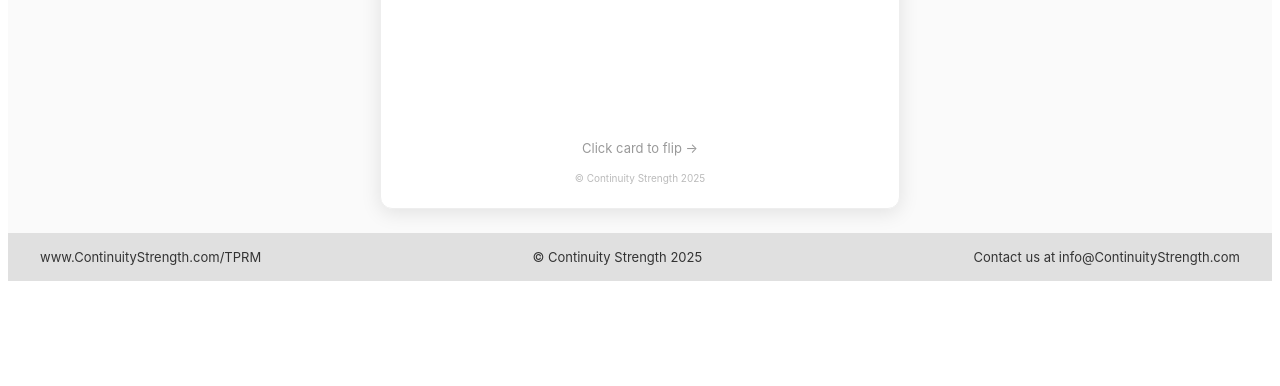
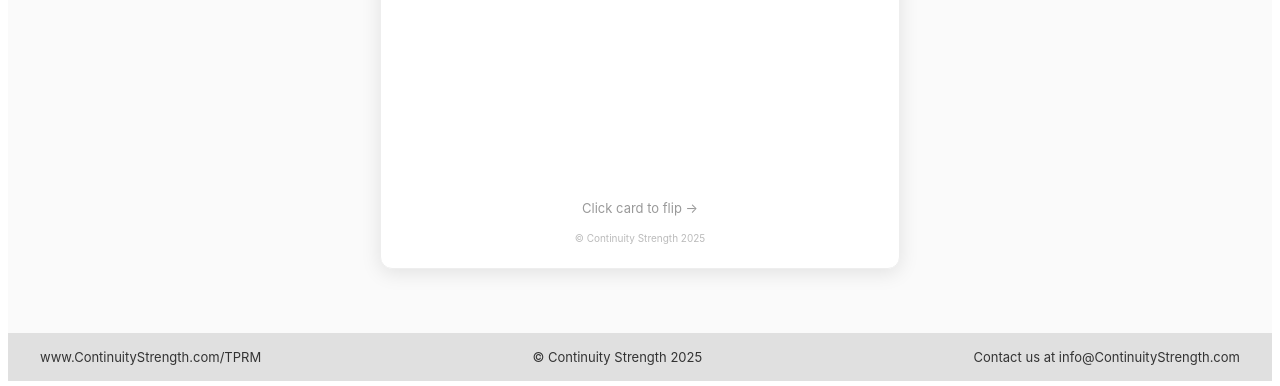
Before and after one commit to ContinuityStrength/vendor-resilience-deck, a React (Create React App) app: page / in a window 1280 px wide. Both pictures are taken after a click on the button "Draw Random Scenario". Shown: the part 540-926 px from the top of the page. Before the commit the page ends 829 px from the top, so only its background shows below. Built offline with nearby package versions, Linux system fonts and the light colour scheme.

Commit message:
Update App.js

```diff
--- a/src/App.js
+++ b/src/App.js
@@ -267,6 +267,7 @@ export default function VendorResilienceDeck() {
     setSelectedScenario(availableScenarios[randomIndex]);
     setIsFlipped(false);
     setCurrentWildCard(null);
+    setSelectedWildCategory(null);
     setCurrentView('scenario');
   };
 
@@ -274,6 +275,7 @@ export default function VendorResilienceDeck() {
     setSelectedScenario(scenario);
     setIsFlipped(false);
     setCurrentWildCard(null);
+    setSelectedWildCategory(null);
     setCurrentView('scenario');
   };
 
@@ -285,7 +287,7 @@ export default function VendorResilienceDeck() {
     setShowWildCardSelector(false);
   };
 
-  const drawAnotherWildCard = () => {
+  const handleDrawAnother = () => {
     if (selectedWildCategory) {
       const categoryCards = availableWildCards.filter(card => card.category === selectedWildCategory);
       const randomIndex = Math.floor(Math.random() * categoryCards.length);
@@ -319,7 +321,7 @@ export default function VendorResilienceDeck() {
   );
 
   const renderFooter = () => (
-    <div style={{ backgroundColor: '#e0e0e0', padding: '16px 24px', marginTop: 'auto' }}>
+    <div style={{ backgroundColor: '#e0e0e0', padding: '16px 24px', marginTop: '40px', flexShrink: 0 }}>
       <div style={{ maxWidth: '1200px', margin: '0 auto', display: 'flex', justifyContent: 'space-between', alignItems: 'center', flexWrap: 'wrap', gap: '12px' }}>
         <div style={{ color: '#333', fontSize: '13px' }}>
           www.ContinuityStrength.com/TPRM
@@ -415,14 +417,14 @@ export default function VendorResilienceDeck() {
           </div>
         </div>
 
-        {/* Cards container - side by side with fixed widths */}
-        <div style={{ display: 'flex', gap: '24px', justifyContent: 'center', alignItems: 'flex-start' }}>
-          {/* Scenario Card - fixed width */}
+        {/* Cards container - side by side with fixed height */}
+        <div style={{ display: 'flex', gap: '24px', justifyContent: 'center', alignItems: 'stretch' }}>
+          {/* Scenario Card - fixed dimensions */}
           <div style={{ width: '520px', flexShrink: 0 }}>
-            <div onClick={() => setIsFlipped(!isFlipped)} style={{ perspective: '1000px', cursor: 'pointer' }}>
-              <div style={{ position: 'relative', width: '100%', minHeight: '520px', transition: 'transform 0.6s', transformStyle: 'preserve-3d', transform: isFlipped ? 'rotateY(180deg)' : 'rotateY(0deg)' }}>
+            <div onClick={() => setIsFlipped(!isFlipped)} style={{ perspective: '1000px', cursor: 'pointer', height: '100%' }}>
+              <div style={{ position: 'relative', width: '100%', height: '580px', transition: 'transform 0.6s', transformStyle: 'preserve-3d', transform: isFlipped ? 'rotateY(180deg)' : 'rotateY(0deg)' }}>
                 {/* Front of card */}
-                <div style={{ position: 'absolute', width: '100%', minHeight: '520px', backfaceVisibility: 'hidden', backgroundColor: '#fff', borderRadius: '12px', boxShadow: '0 4px 20px rgba(0,0,0,0.1)', padding: '24px', display: 'flex', flexDirection: 'column', border: '1px solid #eee', boxSizing: 'border-box' }}>
+                <div style={{ position: 'absolute', width: '100%', height: '580px', backfaceVisibility: 'hidden', backgroundColor: '#fff', borderRadius: '12px', boxShadow: '0 4px 20px rgba(0,0,0,0.1)', padding: '24px', display: 'flex', flexDirection: 'column', border: '1px solid #eee', boxSizing: 'border-box' }}>
                   <div style={{ display: 'flex', justifyContent: 'space-between', alignItems: 'flex-start', marginBottom: '20px' }}>
                     <img src="https://continuitystrength.com/s/CS-favicon-cropped-minimized.png" alt="CS" style={{ width: '32px', height: '32px', borderRadius: '4px' }} />
                     <span style={{ fontSize: '12px', color: '#666', display: 'flex', alignItems: 'center', gap: '6px' }}>{getCategoryIcon(selectedScenario.category)} {selectedScenario.categoryLabel}</span>
@@ -433,25 +435,25 @@ export default function VendorResilienceDeck() {
                   <div style={{ textAlign: 'center', marginTop: '16px', fontSize: '10px', color: '#bbb' }}>© Continuity Strength 2025</div>
                 </div>
                 {/* Back of card */}
-                <div style={{ position: 'absolute', width: '100%', minHeight: '520px', backfaceVisibility: 'hidden', backgroundColor: '#fafafa', borderRadius: '12px', boxShadow: '0 4px 20px rgba(0,0,0,0.1)', padding: '24px', transform: 'rotateY(180deg)', overflow: 'auto', border: '1px solid #eee', boxSizing: 'border-box' }}>
+                <div style={{ position: 'absolute', width: '100%', height: '580px', backfaceVisibility: 'hidden', backgroundColor: '#fafafa', borderRadius: '12px', boxShadow: '0 4px 20px rgba(0,0,0,0.1)', padding: '24px', transform: 'rotateY(180deg)', overflow: 'auto', border: '1px solid #eee', boxSizing: 'border-box', display: 'flex', flexDirection: 'column' }}>
                   <div style={{ display: 'flex', justifyContent: 'space-between', alignItems: 'flex-start', marginBottom: '16px' }}>
                     <img src="https://continuitystrength.com/s/CS-favicon-cropped-minimized.png" alt="CS" style={{ width: '32px', height: '32px', borderRadius: '4px' }} />
                   </div>
                   <h3 style={{ fontSize: '13px', color: '#296ecb', marginBottom: '8px', fontWeight: '700' }}>SCENARIO DETAILS</h3>
-                  <ul style={{ margin: '0 0 16px 0', paddingLeft: '18px', fontSize: '14px', color: '#444' }}>
-                    {selectedScenario.details.map((detail, i) => <li key={i} style={{ marginBottom: '6px', lineHeight: '1.5' }}>{detail}</li>)}
+                  <ul style={{ margin: '0 0 12px 0', paddingLeft: '18px', fontSize: '13px', color: '#444' }}>
+                    {selectedScenario.details.map((detail, i) => <li key={i} style={{ marginBottom: '4px', lineHeight: '1.4' }}>{detail}</li>)}
                   </ul>
                   <h3 style={{ fontSize: '13px', color: '#296ecb', marginBottom: '8px', fontWeight: '700' }}>DISCUSSION PROMPTS</h3>
-                  <ul style={{ margin: '0 0 16px 0', paddingLeft: '18px', fontSize: '14px', color: '#444' }}>
-                    {selectedScenario.prompts.map((prompt, i) => <li key={i} style={{ marginBottom: '6px', lineHeight: '1.5' }}>{prompt}</li>)}
+                  <ul style={{ margin: '0 0 12px 0', paddingLeft: '18px', fontSize: '13px', color: '#444' }}>
+                    {selectedScenario.prompts.map((prompt, i) => <li key={i} style={{ marginBottom: '4px', lineHeight: '1.4' }}>{prompt}</li>)}
                   </ul>
                   <h3 style={{ fontSize: '13px', color: '#296ecb', marginBottom: '8px', fontWeight: '700' }}>REAL-WORLD CHECK</h3>
-                  <ul style={{ margin: '0 0 24px 0', paddingLeft: '18px', fontSize: '14px', color: '#444' }}>
-                    {selectedScenario.realWorldCheck.map((check, i) => <li key={i} style={{ marginBottom: '6px', lineHeight: '1.5' }}>{check}</li>)}
+                  <ul style={{ margin: '0 0 16px 0', paddingLeft: '18px', fontSize: '13px', color: '#444' }}>
+                    {selectedScenario.realWorldCheck.map((check, i) => <li key={i} style={{ marginBottom: '4px', lineHeight: '1.4' }}>{check}</li>)}
                   </ul>
                   {/* Lead gen message */}
-                  <div style={{ marginTop: 'auto', paddingTop: '16px' }}>
-                    <p style={{ fontSize: '12px', color: '#65b3cf', margin: '0 0 16px 0', lineHeight: '1.5', textAlign: 'center' }}>
+                  <div style={{ marginTop: 'auto' }}>
+                    <p style={{ fontSize: '11px', color: '#65b3cf', margin: '0 0 12px 0', lineHeight: '1.5', textAlign: 'center' }}>
                       {leadGenMessages[selectedScenario.category]}
                     </p>
                     <div style={{ textAlign: 'center', fontSize: '10px', color: '#bbb' }}>© Continuity Strength 2025</div>
@@ -461,10 +463,10 @@ export default function VendorResilienceDeck() {
             </div>
           </div>
 
-          {/* Wild Card - same fixed width */}
+          {/* Wild Card - same fixed height */}
           {currentWildCard && (
             <div style={{ width: '520px', flexShrink: 0 }}>
-              <div style={{ backgroundColor: '#fff', borderRadius: '12px', boxShadow: '0 4px 20px rgba(0,0,0,0.1)', padding: '24px', minHeight: '520px', display: 'flex', flexDirection: 'column', border: '2px solid #e86c3a', boxSizing: 'border-box' }}>
+              <div style={{ backgroundColor: '#fff', borderRadius: '12px', boxShadow: '0 4px 20px rgba(0,0,0,0.1)', padding: '24px', height: '580px', display: 'flex', flexDirection: 'column', border: '2px solid #e86c3a', boxSizing: 'border-box' }}>
                 <div style={{ display: 'flex', justifyContent: 'space-between', alignItems: 'flex-start', marginBottom: '16px' }}>
                   <img src="https://continuitystrength.com/s/CS-favicon-cropped-minimized.png" alt="CS" style={{ width: '32px', height: '32px', borderRadius: '4px' }} />
                   <span style={{ fontSize: '11px', padding: '4px 10px', backgroundColor: '#e86c3a', color: '#fff', borderRadius: '4px', fontWeight: '600' }}>WILD CARD</span>
@@ -476,8 +478,8 @@ export default function VendorResilienceDeck() {
                 <ul style={{ margin: '0 0 20px 0', paddingLeft: '18px', fontSize: '14px', color: '#444' }}>
                   {currentWildCard.consider.map((item, i) => <li key={i} style={{ marginBottom: '6px', lineHeight: '1.5' }}>{item}</li>)}
                 </ul>
-                <div style={{ display: 'flex', gap: '8px' }}>
-                  <button onClick={drawAnotherWildCard} style={{ flex: 1, padding: '10px 16px', backgroundColor: '#f5f5f5', color: '#333', border: '1px solid #ddd', borderRadius: '6px', cursor: 'pointer', fontWeight: '600', fontSize: '13px', display: 'flex', alignItems: 'center', justifyContent: 'center', gap: '6px' }}>
+                <div style={{ display: 'flex', gap: '8px', marginTop: 'auto' }}>
+                  <button onClick={handleDrawAnother} style={{ flex: 1, padding: '10px 16px', backgroundColor: '#f5f5f5', color: '#333', border: '1px solid #ddd', borderRadius: '6px', cursor: 'pointer', fontWeight: '600', fontSize: '13px', display: 'flex', alignItems: 'center', justifyContent: 'center', gap: '6px' }}>
                     <Icons.refresh /> Draw Another
                   </button>
                   <button onClick={clearWildCard} style={{ padding: '10px 16px', backgroundColor: '#fff', color: '#666', border: '1px solid #ddd', borderRadius: '6px', cursor: 'pointer', fontSize: '13px' }}>
```
